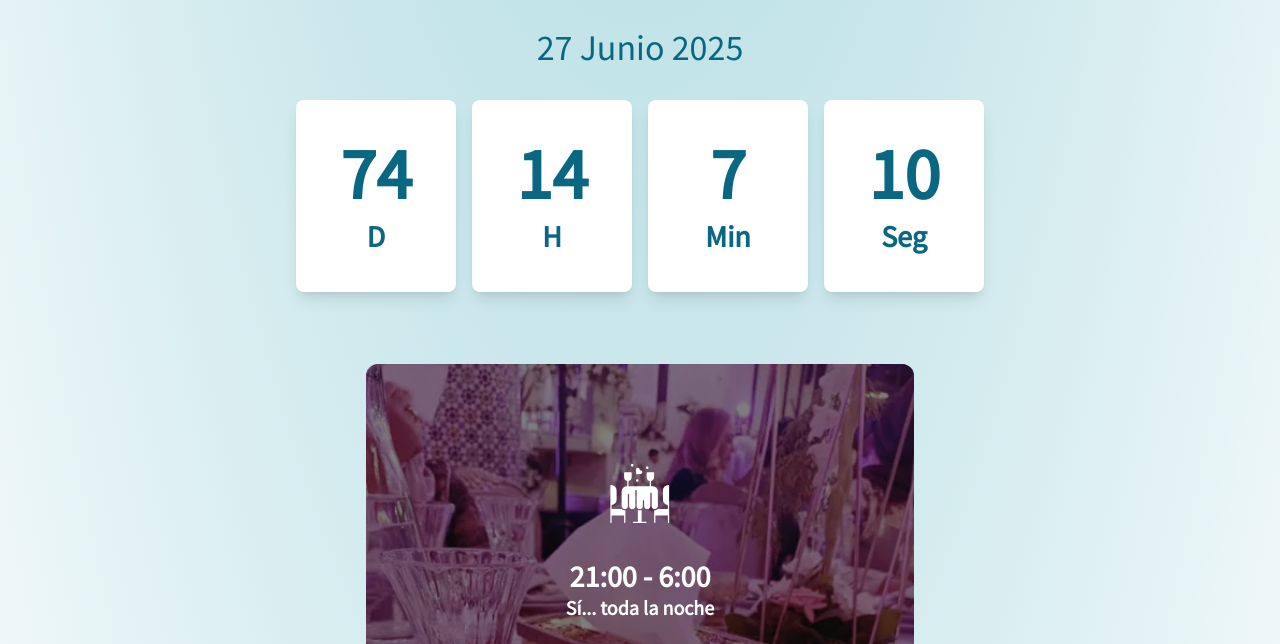
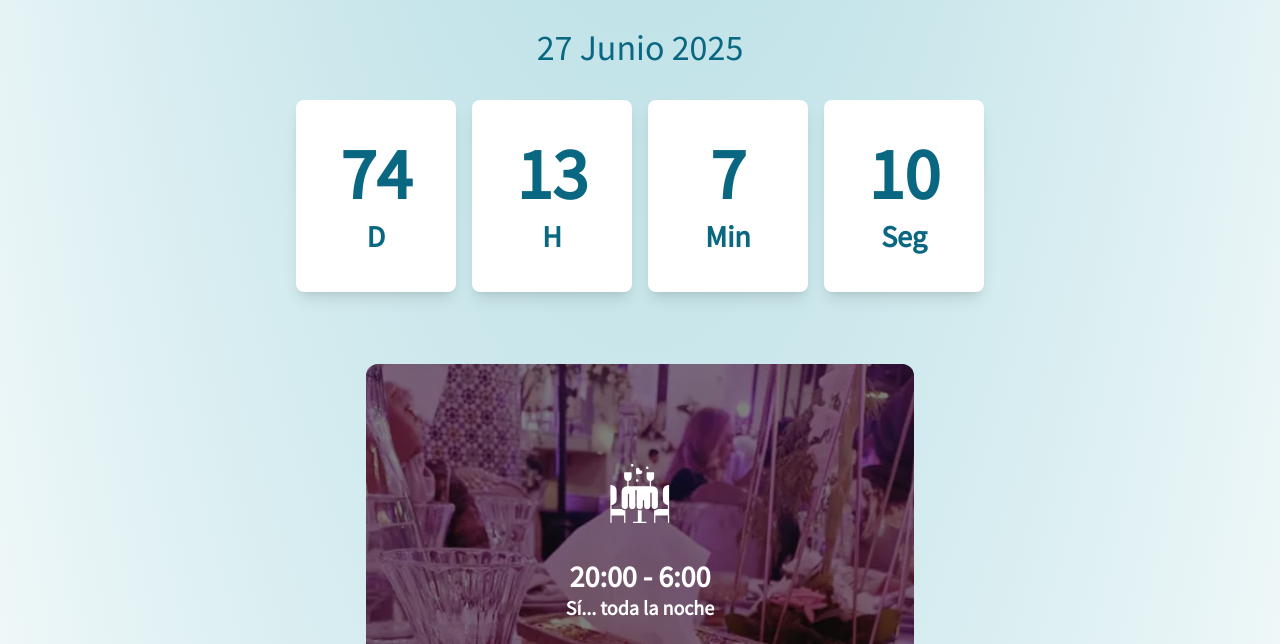
Before and after one commit to Naiimtj/wedding_AH, a React (Vite) app: page / in a window 1280 px wide. Shown: the part 1140-1784 px from the top of the page. Built offline with nearby package versions, Linux system fonts and the light colour scheme.

Commit message:
fix: Update target date and time display in Place component for accuracy

```diff
--- a/src/components/Place/Place.jsx
+++ b/src/components/Place/Place.jsx
@@ -14,7 +14,7 @@ const Place = () => {
   });
 
   useEffect(() => {
-    const targetDate = new Date('2025-06-27T21:00:00');
+    const targetDate = new Date('2025-06-27T20:00:00');
     const interval = setInterval(() => {
       const now = new Date();
       const difference = targetDate - now;
@@ -60,7 +60,7 @@ const Place = () => {
           <div className="flex flex-col items-center gap-8">
             <Dinner />
             <div className="font-bold text-center">
-              <div className="text-3xl font-semibold">{t('21:00 - 6:00')}</div>
+              <div className="text-3xl font-semibold">{t('20:00 - 6:00')}</div>
               <div className="text-xl font-semibold">
                 {t('Sí... toda la noche')}
               </div>
```
